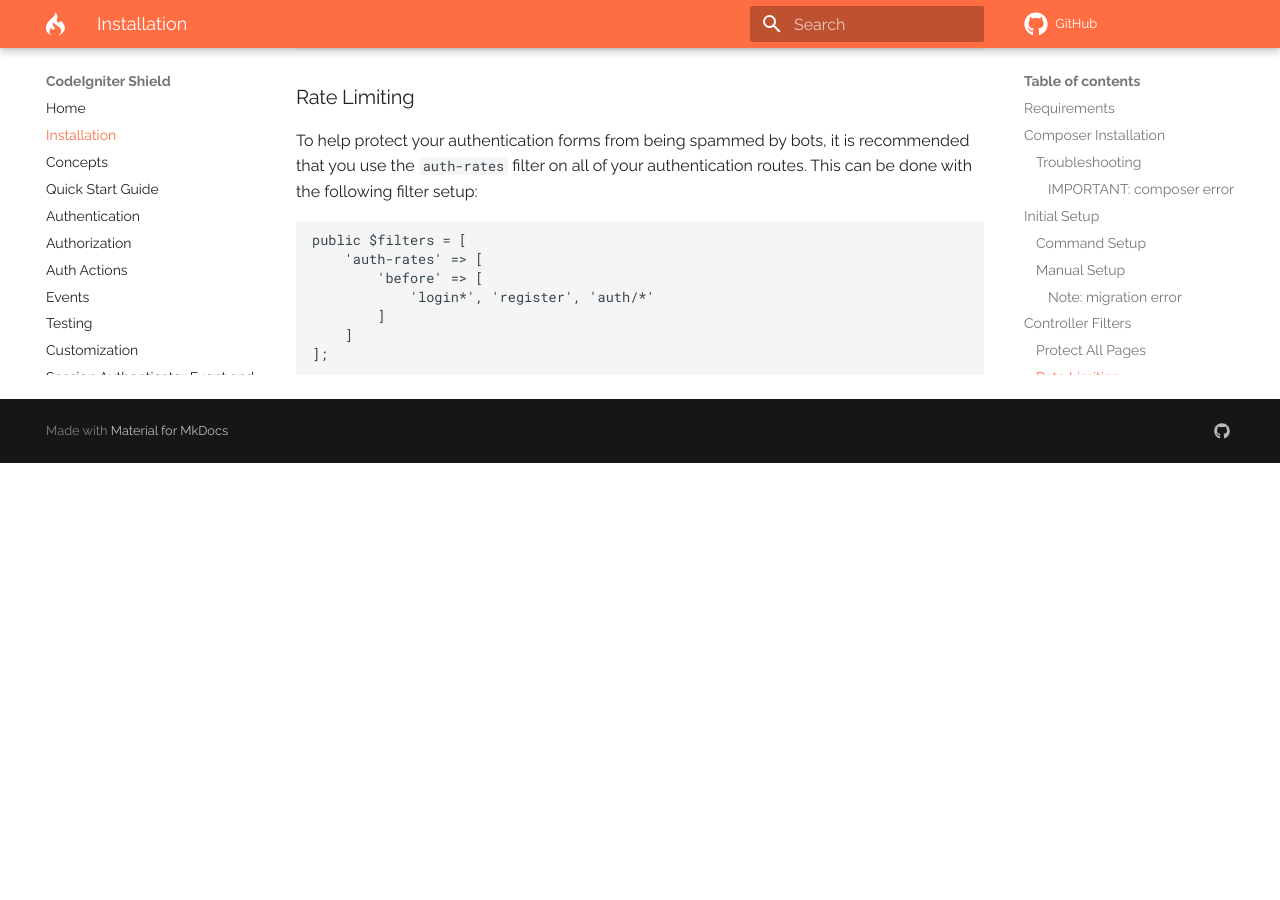
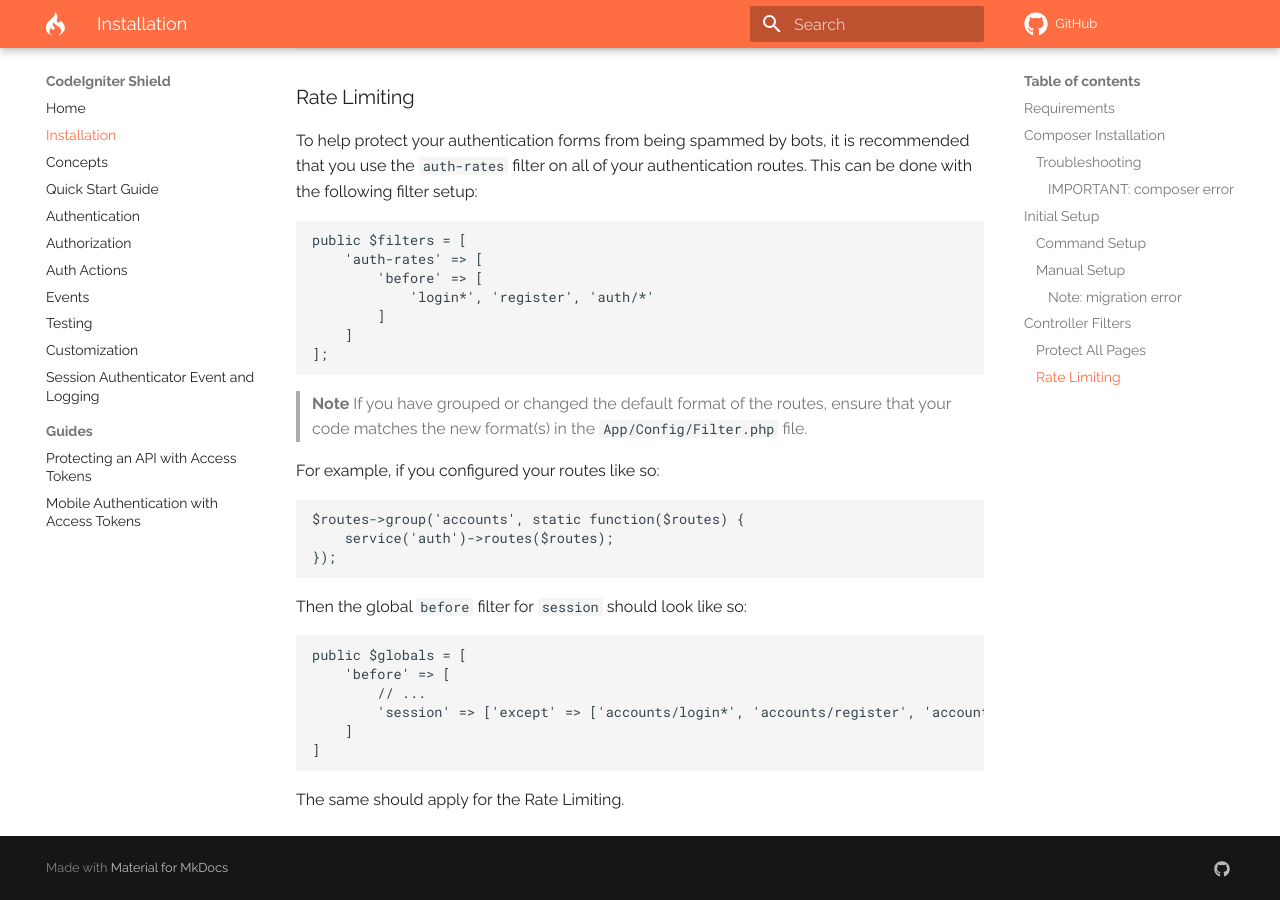
Before and after one commit to codeigniter4/shield, an MkDocs documentation site: the page built from docs/install.md, in a window 1280 px wide and 900 px high, scrolled down 5327 px. Built offline with MkDocs 1.6.1 and Material for MkDocs 9.7.7, drawn with Linux system fonts in a browser that asks for light colours; comment, search, counter and statistics services are not loaded; a style sheet for code colours, icons or effects is not loaded; before the commit the page ends 5790 px from its top, so only the background shows below that.

Commit message:
updated installation docs to explain filter configuration for grouped routing.

````diff
--- a/docs/install.md
+++ b/docs/install.md
@@ -240,3 +240,24 @@ public $filters = [
     ]
 ];
 ```
+
+> **Note** If you have grouped or changed the default format of the routes, ensure that your code matches the new format(s) in the `App/Config/Filter.php` file.
+
+For example, if you configured your routes like so:
+
+```php
+$routes->group('accounts', static function($routes) {
+    service('auth')->routes($routes);
+});
+```
+Then the global `before` filter for `session` should look like so:
+
+```php
+public $globals = [
+    'before' => [
+        // ...
+        'session' => ['except' => ['accounts/login*', 'accounts/register', 'accounts/auth/a/*']]
+    ]
+]
+```
+The same should apply for the Rate Limiting.
````
